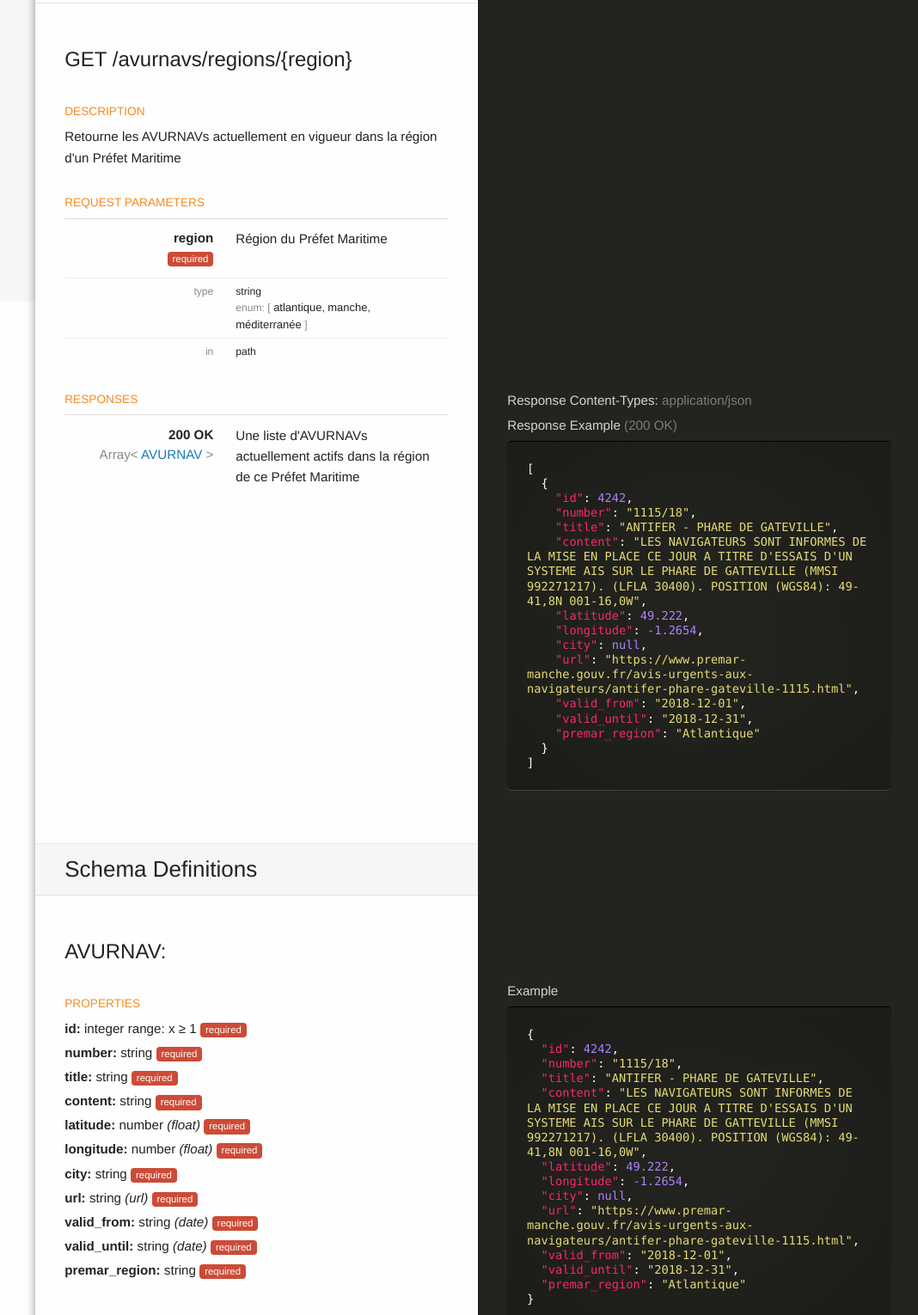
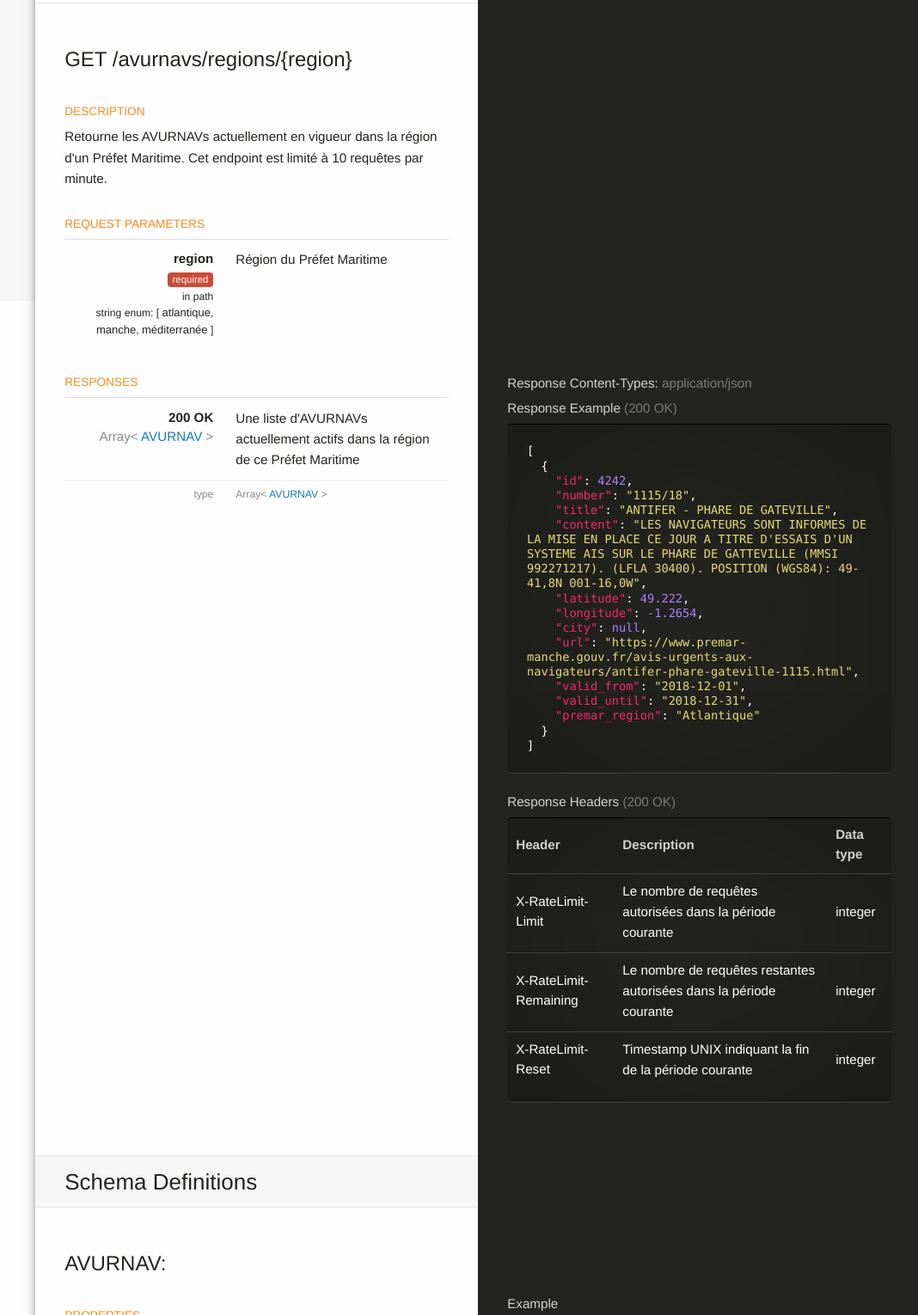
Before and after one commit to AntoineAugusti/avurnav-api, a plain HTML site: page docs/index.html in a window 1280 px wide. Shown: the part 450-1980 px from the top of the page at 86% size, without its empty margins (209-1277 px from the left). Drawn offline with nearby package versions, Linux system fonts and the light colour scheme.

Commit message:
Include response HTTP headers in documentation

```diff
--- a/docs/index.html
+++ b/docs/index.html
@@ -17,7 +17,7 @@
           <span aria-hidden="true">×</span>
         </button>
         <nav id="nav" role="navigation">
-          <h5>API Reference</h5>
+          <h5>Topics</h5>
           <a href="#introduction">Introduction</a>
           <h5>Paths</h5>
           <!-- <section>
@@ -38,10 +38,10 @@
         </button>
         <div class="example-box doc-content"></div>
         <article>
-          <div id="introduction" data-traverse-target="introduction">
           <h1 class="doc-title">AVURNAVs
             <span>API Reference</span>
           </h1>
+          <div id="introduction" data-traverse-target="introduction">
             <div class="doc-row">
               <div class="doc-copy">
                 <p>Renseigne les AVURNAVs actuellement actifs en France métropolitaine.</p>
@@ -76,7 +76,7 @@
             <div class="doc-row">
               <div class="doc-copy">
                 <section class="swagger-operation-description">
-                  <p>Retourne les AVURNAVs actuellement en vigueur dans la région d&#39;un Préfet Maritime</p>
+                  <p>Retourne les AVURNAVs actuellement en vigueur dans la région d&#39;un Préfet Maritime. Cet endpoint est limité à 10 requêtes par minute.</p>
                 </section>
               </div>
             </div>
@@ -87,14 +87,8 @@
                     <div class="prop-name">
                       <div class="prop-title">region</div>
                       <span class="json-property-required"></span>
-                    </div>
-                    <div class="prop-value">
-                      <p>Région du Préfet Maritime</p>
-                    </div>
-                  </div>
-                  <div class="prop-row prop-inner">
-                    <div class="prop-name param-label">type</div>
-                    <div class="prop-value">
+                      <div class="prop-subtitle"> in path </div>
+                      <div class="prop-subtitle">
                         <span class="json-property-type">string</span>
                         <span class="json-property-enum" title="Possible values">
                           <span class="json-property-enum-item">atlantique</span>,
@@ -104,9 +98,9 @@
                         <span class="json-property-range" title="Value limits"></span>
                       </div>
                     </div>
-                  <div class="prop-row prop-inner">
-                    <div class="prop-name param-label">in</div>
-                    <div class="prop-value">path</div>
+                    <div class="prop-value">
+                      <p>Région du Préfet Maritime</p>
+                    </div>
                   </div>
                 </section>
               </div>
@@ -127,6 +121,17 @@
                     </div>
                     <div class="prop-value">
                       <p>Une liste d&#39;AVURNAVs actuellement actifs dans la région de ce Préfet Maritime</p>
+                    </div>
+                  </div>
+                  <div class="prop-row prop-inner">
+                    <div class="prop-name">type</div>
+                    <div class="prop-value">
+                      <span class="json-property-type">
+                        <span class="json-schema-ref-array">
+                          <a class="json-schema-ref" href="#/definitions/AVURNAV">AVURNAV</a>
+                        </span>
+                      </span>
+                      <span class="json-property-range" title="Value limits"></span>
                     </div>
                   </div>
                 </section>
@@ -156,6 +161,54 @@
 ]
 </code></pre>
                   <!-- </div> -->
+                </section>
+                <section>
+                  <h5>Response Headers
+                    <span>(200 OK)</span>
+                  </h5>
+                  <section class="swagger-response-headers">
+                    <table class="table">
+                      <thead>
+                        <tr>
+                          <th class="swagger-response-header-name"></th>
+                          <th class="swagger-response-header-description"></th>
+                          <th class="swagger-response-header-data-type"></th>
+                        </tr>
+                      </thead>
+                      <tbody>
+                        <tr class="swagger-response-header-X-RateLimit-Limit">
+                          <td> X-RateLimit-Limit
+                            <td>
+                              <p>Le nombre de requêtes autorisées dans la période courante</p>
+                            </td>
+                            <td>
+                              <span class="json-property-type">integer</span>
+                              <span class="json-property-range" title="Value limits"></span>
+                            </td>
+                        </tr>
+                        <tr class="swagger-response-header-X-RateLimit-Remaining">
+                          <td> X-RateLimit-Remaining
+                            <td>
+                              <p>Le nombre de requêtes restantes autorisées dans la période courante</p>
+                            </td>
+                            <td>
+                              <span class="json-property-type">integer</span>
+                              <span class="json-property-range" title="Value limits"></span>
+                            </td>
+                        </tr>
+                        <tr class="swagger-response-header-X-RateLimit-Reset">
+                          <td> X-RateLimit-Reset
+                            <td>
+                              <p>Timestamp UNIX indiquant la fin de la période courante</p>
+                            </td>
+                            <td>
+                              <span class="json-property-type">integer</span>
+                              <span class="json-property-range" title="Value limits"></span>
+                            </td>
+                        </tr>
+                      </tbody>
+                    </table>
+                  </section>
                 </section>
               </div>
             </div>
--- a/docs/stylesheets/spectacle.css
+++ b/docs/stylesheets/spectacle.css
@@ -1123,6 +1123,9 @@ Monokai Sublime style. Derived from Monokai by noformnocontent http://nn.mit-lic
         border-top: 1px solid #ddd; }
       #spectacle article .prop-row .prop-title {
         font-weight: bold; }
+      #spectacle article .prop-row .prop-subtitle {
+        font-weight: 400;
+        font-size: 80%; }
       #spectacle article .prop-row .prop-name {
         text-align: right;
         padding-right: 0.85rem !important;
@@ -1178,6 +1181,26 @@ Monokai Sublime style. Derived from Monokai by noformnocontent http://nn.mit-lic
         word-spacing: normal;
         white-space: pre-wrap;
         word-break: normal; }
+      #spectacle article .doc-examples .swagger-response-headers {
+        background-color: transparent;
+        border: none;
+        border-top: 1px solid #000;
+        border-bottom: 1px solid #404040;
+        border-radius: 5px;
+        box-shadow: 0 0 200px rgba(0, 0, 0, 0.33) inset;
+        margin-bottom: 1.5rem; }
+        #spectacle article .doc-examples .swagger-response-headers thead {
+          color: #fefefe;
+          font-size: 1rem;
+          opacity: 0.8;
+          background-color: transparent;
+          border: none; }
+        #spectacle article .doc-examples .swagger-response-headers tbody {
+          border: none;
+          background-color: transparent; }
+          #spectacle article .doc-examples .swagger-response-headers tbody tr {
+            background-color: transparent;
+            border-top: 1px solid #404040; }
     #spectacle article .powered-by {
       font-size: 80%;
       color: #cacaca; }
```
Also changed, not shown: docs/stylesheets/spectacle.min.css, 1 other file. Lines whose indentation alone changed are shown as unchanged.
